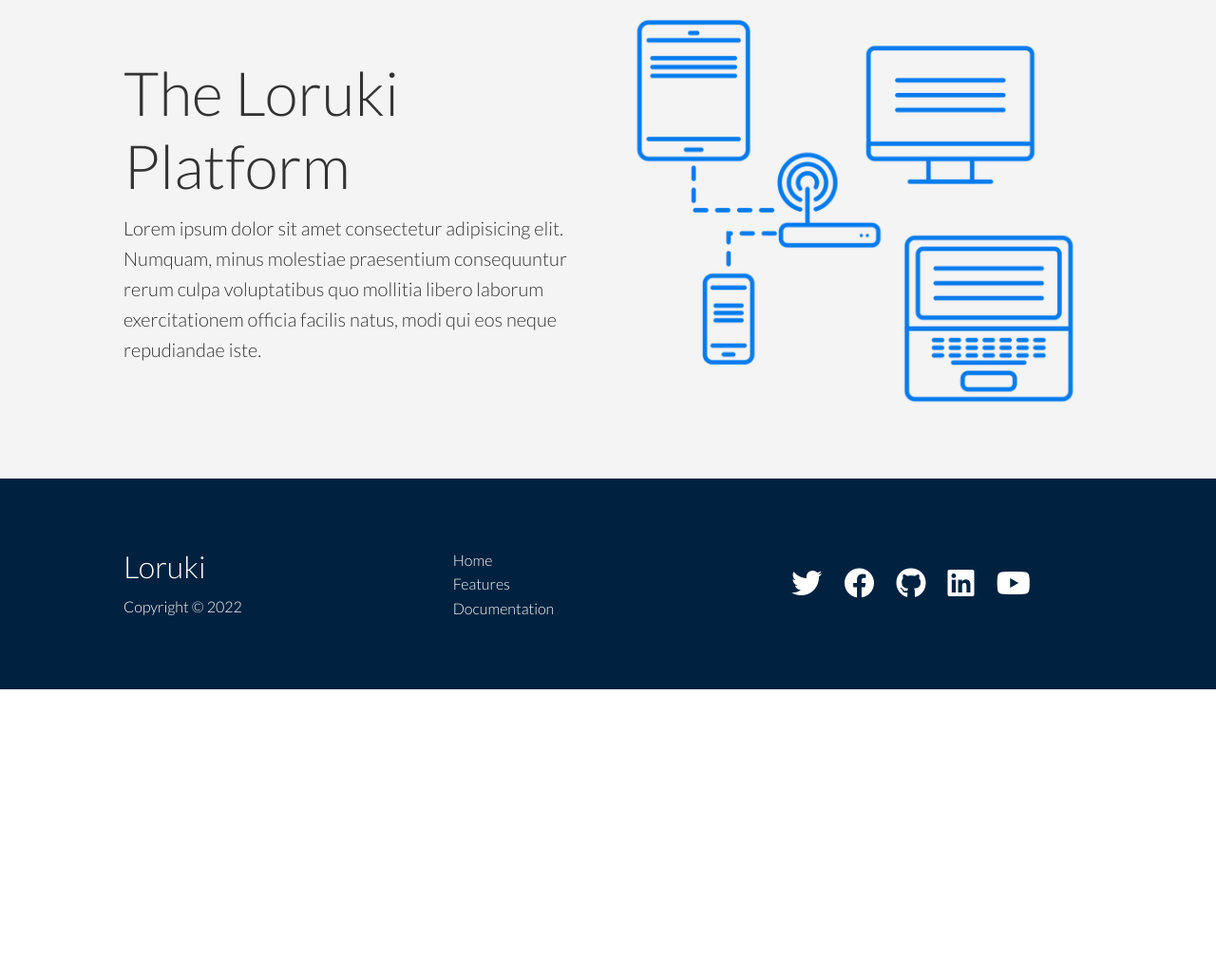
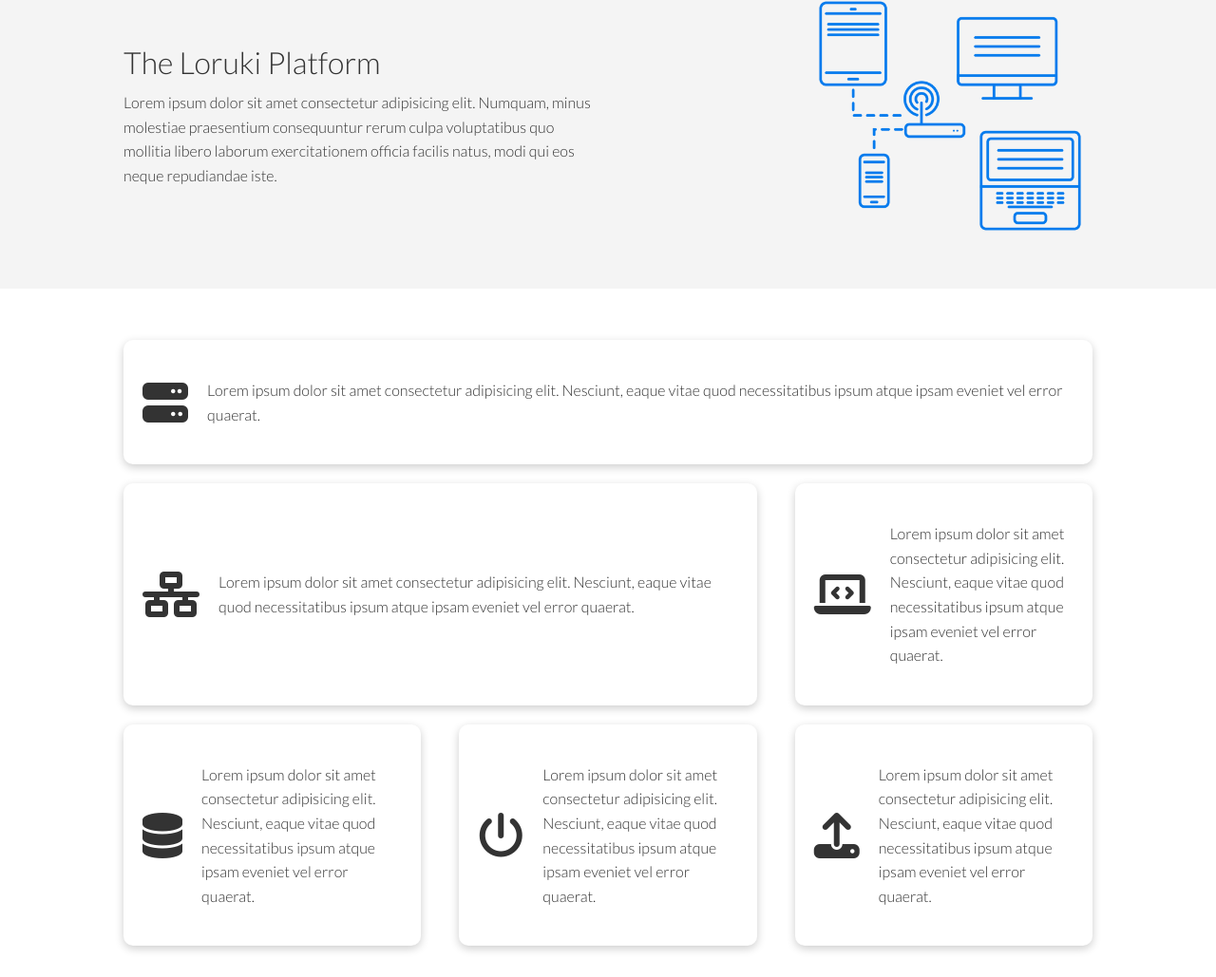
Before and after one commit to daniel-agbonifo/Loruki, a plain HTML site: page features.html in a window 1280 px wide. Shown: the part 394-1423 px from the top of the page at 95% size. Before the commit the page ends 1120 px from the top, so only its background shows below. Drawn offline with Linux system fonts and the light colour scheme.

Commit message:
progress

```diff
--- a/Css/style.css
+++ b/Css/style.css
@@ -193,10 +193,32 @@ img {
 
 /* Features */
 
-.features-head img {
+.features-head img,
+.docs-head img {
     width: 200px;
     justify-self: flex-end;
 }
+
+.features-sub-head img {
+    width: 300px;
+    justify-self: flex-end;
+}
+
+.features-main .card > i {
+    margin-right: 20px;
+}
+
+.features-main .grid {
+    padding: 30px;
+}
+
+.features-main .grid > *:first-child {
+   grid-column: 1 / span 3;
+}
+
+.features-main .grid > *:nth-child(2) {
+    grid-column: 1 / span 2;
+ }
 
 /* Footer */
 
--- a/features.html
+++ b/features.html
@@ -44,8 +44,8 @@
     <section class="features-sub-head bg-light py-3">
         <div class="container grid">
             <div>
-                <h1 class="xl">The Loruki Platform</h1>
-                <p class="lead">
+                <h1 class="md">The Loruki Platform</h1>
+                <p>
                    Lorem ipsum dolor sit amet consectetur adipisicing elit.
                    Numquam, minus molestiae praesentium consequuntur rerum culpa
                    voluptatibus quo mollitia libero laborum exercitationem officia
@@ -53,6 +53,46 @@
                 </p>
             </div>
             <img src="images/server2.png" alt="">
+        </div>
+    </section>
+
+    <section class="features-main my-2">
+        <div class="container grid grid-3">
+            <div class="card flex">
+                <i class="fas fa-server fa-3x"></i>
+                <p>Lorem ipsum dolor sit amet consectetur adipisicing elit.
+                 Nesciunt, eaque vitae quod necessitatibus ipsum atque ipsam eveniet vel error quaerat.</p>
+            </div>
+
+            <div class="card flex">
+                <i class="fas fa-network-wired fa-3x"></i>
+                <p>Lorem ipsum dolor sit amet consectetur adipisicing elit.
+                 Nesciunt, eaque vitae quod necessitatibus ipsum atque ipsam eveniet vel error quaerat.</p>
+            </div>
+
+            <div class="card flex">
+                <i class="fas fa-laptop-code fa-3x"></i>
+                <p>Lorem ipsum dolor sit amet consectetur adipisicing elit.
+                 Nesciunt, eaque vitae quod necessitatibus ipsum atque ipsam eveniet vel error quaerat.</p>
+            </div>
+
+            <div class="card flex">
+                <i class="fas fa-database fa-3x"></i>
+                <p>Lorem ipsum dolor sit amet consectetur adipisicing elit.
+                 Nesciunt, eaque vitae quod necessitatibus ipsum atque ipsam eveniet vel error quaerat.</p>
+            </div>
+
+            <div class="card flex">
+                <i class="fas fa-power-off fa-3x"></i>
+                <p>Lorem ipsum dolor sit amet consectetur adipisicing elit.
+                 Nesciunt, eaque vitae quod necessitatibus ipsum atque ipsam eveniet vel error quaerat.</p>
+            </div>
+
+            <div class="card flex">
+                <i class="fas fa-upload fa-3x"></i>
+                <p>Lorem ipsum dolor sit amet consectetur adipisicing elit.
+                 Nesciunt, eaque vitae quod necessitatibus ipsum atque ipsam eveniet vel error quaerat.</p>
+            </div>
         </div>
     </section>
 
```
Also changed, not shown: docs.html (added, +96 -0 lines), index.html (+2 -0 lines).
